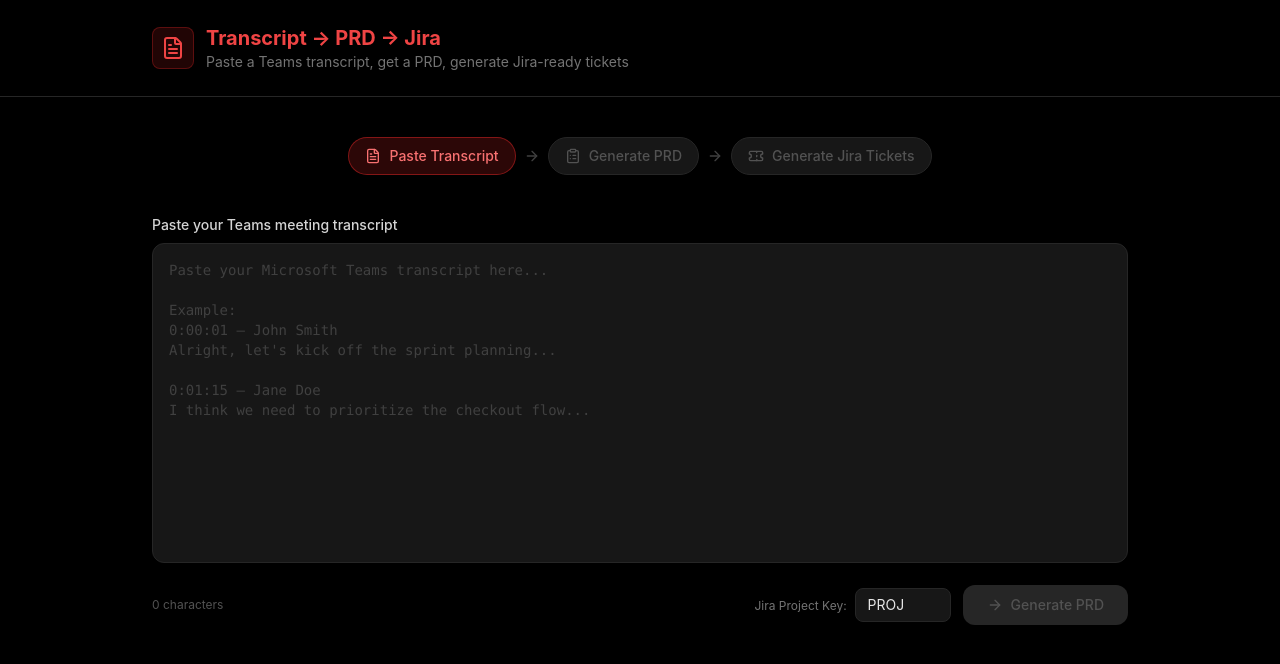
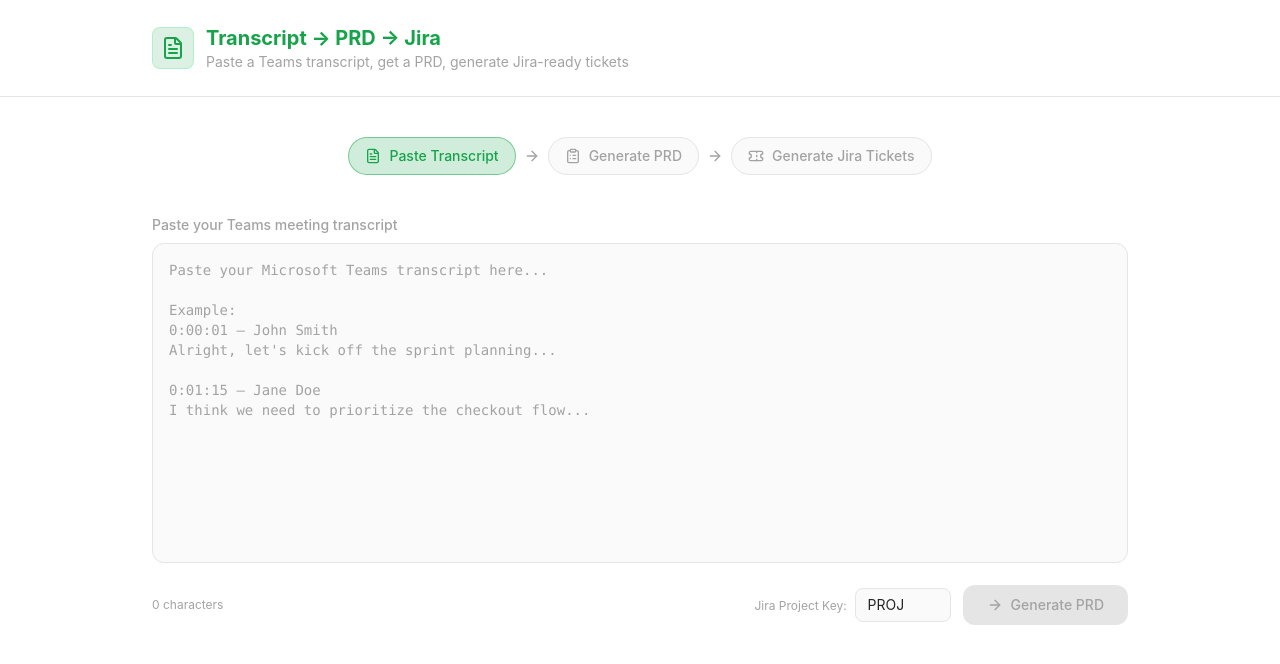
Before and after one commit to Jay-Uppaluri/transcriptToJira, a React (Vite) app: page / in a window 1280 px wide. Shown: the top 664 px of the page. Built offline with nearby package versions, Linux system fonts and the light colour scheme; the HTML template or start-up script is replaced by a standard one.

Commit message:
Change color theme to white and green

```diff
--- a/src/App.jsx
+++ b/src/App.jsx
@@ -18,11 +18,11 @@
         const active = current === s.id;
         return (
           <React.Fragment key={s.id}>
-            <div className={`flex items-center gap-2 px-4 py-2 rounded-full text-sm font-medium transition-all ${active ? 'bg-red-600/20 text-red-400 border border-red-600/50' : done ? 'bg-red-900/30 text-red-300 border border-red-800/50' : 'bg-neutral-900 text-neutral-600 border border-neutral-800'}`}>
+            <div className={`flex items-center gap-2 px-4 py-2 rounded-full text-sm font-medium transition-all ${active ? 'bg-green-600/20 text-green-600 border border-green-600/50' : done ? 'bg-green-100/30 text-green-500 border border-green-300/50' : 'bg-neutral-50 text-neutral-400 border border-neutral-200'}`}>
               {done ? <CheckCircle2 size={16} /> : <Icon size={16} />}
               {s.label}
             </div>
-            {i < steps.length - 1 && <ArrowRight size={16} className="text-neutral-700" />}
+            {i < steps.length - 1 && <ArrowRight size={16} className="text-neutral-400" />}
           </React.Fragment>
         );
       })}
@@ -33,8 +33,8 @@
 function TicketCard({ ticket, index }) {
   const [open, setOpen] = useState(false);
   const f = ticket.fields;
-  const priorityColors = { Highest: 'text-red-400', High: 'text-red-500', Medium: 'text-red-600', Low: 'text-neutral-400', Lowest: 'text-neutral-500' };
-  const typeColors = { Epic: 'bg-red-900/40 text-red-300', Story: 'bg-red-900/30 text-red-400', Task: 'bg-neutral-800 text-neutral-300', Bug: 'bg-red-600/20 text-red-400' };
+  const priorityColors = { Highest: 'text-green-600', High: 'text-green-600', Medium: 'text-green-700', Low: 'text-neutral-400', Lowest: 'text-neutral-400' };
+  const typeColors = { Epic: 'bg-green-100/40 text-green-500', Story: 'bg-green-100/30 text-green-600', Task: 'bg-neutral-200 text-neutral-400', Bug: 'bg-green-600/20 text-green-600' };
 
   function extractText(node) {
     if (!node) return '';
@@ -44,24 +44,24 @@
   }
 
   return (
-    <div className="bg-neutral-900 rounded-xl border border-neutral-800 hover:border-red-900/60 transition-all overflow-hidden">
+    <div className="bg-neutral-50 rounded-xl border border-neutral-200 hover:border-green-300/60 transition-all overflow-hidden">
       <div className="p-4 cursor-pointer flex items-start justify-between gap-3" onClick={() => setOpen(!open)}>
         <div className="flex-1 min-w-0">
           <div className="flex items-center gap-2 mb-1 flex-wrap">
-            <span className={`text-xs px-2 py-0.5 rounded-full font-medium ${typeColors[f.issuetype?.name] || 'bg-neutral-800 text-neutral-400'}`}>{f.issuetype?.name || 'Task'}</span>
-            <span className={`text-xs font-medium ${priorityColors[f.priority?.name] || 'text-neutral-500'}`}>{f.priority?.name}</span>
-            {f.labels?.map(l => <span key={l} className="text-xs bg-neutral-800 text-neutral-400 px-2 py-0.5 rounded">{l}</span>)}
+            <span className={`text-xs px-2 py-0.5 rounded-full font-medium ${typeColors[f.issuetype?.name] || 'bg-neutral-200 text-neutral-400'}`}>{f.issuetype?.name || 'Task'}</span>
+            <span className={`text-xs font-medium ${priorityColors[f.priority?.name] || 'text-neutral-400'}`}>{f.priority?.name}</span>
+            {f.labels?.map(l => <span key={l} className="text-xs bg-neutral-200 text-neutral-400 px-2 py-0.5 rounded">{l}</span>)}
           </div>
-          <h3 className="font-semibold text-neutral-100 text-sm">{f.summary}</h3>
+          <h3 className="font-semibold text-neutral-900 text-sm">{f.summary}</h3>
         </div>
-        {open ? <ChevronUp size={16} className="text-neutral-500 shrink-0 mt-1" /> : <ChevronDown size={16} className="text-neutral-500 shrink-0 mt-1" />}
+        {open ? <ChevronUp size={16} className="text-neutral-400 shrink-0 mt-1" /> : <ChevronDown size={16} className="text-neutral-400 shrink-0 mt-1" />}
       </div>
       {open && (
-        <div className="px-4 pb-4 border-t border-neutral-800 pt-3">
+        <div className="px-4 pb-4 border-t border-neutral-200 pt-3">
           <div className="text-xs text-neutral-400 whitespace-pre-wrap leading-relaxed mb-3 break-words overflow-hidden">{extractText(f.description)}</div>
           <details className="group">
-            <summary className="text-xs text-neutral-600 cursor-pointer hover:text-neutral-400 transition-colors">View raw JSON</summary>
-            <pre className="mt-2 text-xs text-neutral-500 bg-black rounded-lg p-3 overflow-x-auto overflow-y-auto max-h-60 break-all whitespace-pre-wrap">{JSON.stringify(ticket, null, 2)}</pre>
+            <summary className="text-xs text-neutral-400 cursor-pointer hover:text-neutral-400 transition-colors">View raw JSON</summary>
+            <pre className="mt-2 text-xs text-neutral-400 bg-white rounded-lg p-3 overflow-x-auto overflow-y-auto max-h-60 break-all whitespace-pre-wrap">{JSON.stringify(ticket, null, 2)}</pre>
           </details>
         </div>
       )}
@@ -116,17 +116,17 @@
   }
 
   return (
-    <div className="min-h-screen bg-black text-neutral-100">
+    <div className="min-h-screen bg-white text-neutral-900">
       {/* Header */}
-      <header className="border-b border-neutral-800 bg-black">
+      <header className="border-b border-neutral-200 bg-white">
         <div className="max-w-5xl mx-auto px-6 py-6">
           <div className="flex items-center gap-3">
-            <div className="p-2 bg-red-600/15 rounded-lg border border-red-800/50">
-              <FileText size={24} className="text-red-500" />
+            <div className="p-2 bg-green-600/15 rounded-lg border border-green-300/50">
+              <FileText size={24} className="text-green-600" />
             </div>
             <div>
-              <h1 className="text-xl font-bold text-red-500">Transcript → PRD → Jira</h1>
-              <p className="text-sm text-neutral-500">Paste a Teams transcript, get a PRD, generate Jira-ready tickets</p>
+              <h1 className="text-xl font-bold text-green-600">Transcript → PRD → Jira</h1>
+              <p className="text-sm text-neutral-400">Paste a Teams transcript, get a PRD, generate Jira-ready tickets</p>
             </div>
           </div>
         </div>
@@ -136,7 +136,7 @@
         <StepIndicator current={step} />
 
         {error && (
-          <div className="mb-6 p-4 bg-red-900/20 border border-red-800/50 rounded-xl flex items-center gap-3 text-red-400 text-sm">
+          <div className="mb-6 p-4 bg-green-100/20 border border-green-300/50 rounded-xl flex items-center gap-3 text-green-600 text-sm">
             <AlertCircle size={18} />
             {error}
           </div>
@@ -145,20 +145,20 @@
         {/* Step 1: Transcript Input */}
         {step === 1 && (
           <div>
-            <label className="block text-sm font-medium text-neutral-300 mb-2">Paste your Teams meeting transcript</label>
+            <label className="block text-sm font-medium text-neutral-400 mb-2">Paste your Teams meeting transcript</label>
             <textarea
-              className="w-full h-80 bg-neutral-900 border border-neutral-800 rounded-xl p-4 text-sm text-neutral-200 placeholder-neutral-700 focus:outline-none focus:border-red-700 focus:ring-1 focus:ring-red-900/50 resize-none font-mono"
+              className="w-full h-80 bg-neutral-50 border border-neutral-200 rounded-xl p-4 text-sm text-neutral-800 placeholder-neutral-400 focus:outline-none focus:border-green-500 focus:ring-1 focus:ring-green-300/50 resize-none font-mono"
               placeholder={"Paste your Microsoft Teams transcript here...\n\nExample:\n0:00:01 — John Smith\nAlright, let's kick off the sprint planning...\n\n0:01:15 — Jane Doe\nI think we need to prioritize the checkout flow..."}
               value={transcript}
               onChange={e => setTranscript(e.target.value)}
             />
             <div className="flex items-center justify-between mt-4">
-              <span className="text-xs text-neutral-600">{transcript.length.toLocaleString()} characters</span>
+              <span className="text-xs text-neutral-400">{transcript.length.toLocaleString()} characters</span>
               <div className="flex items-center gap-3">
                 <div>
-                  <label className="text-xs text-neutral-500 mr-2">Jira Project Key:</label>
+                  <label className="text-xs text-neutral-400 mr-2">Jira Project Key:</label>
                   <input
-                    className="bg-neutral-900 border border-neutral-800 rounded-lg px-3 py-1.5 text-sm text-neutral-200 w-24 focus:outline-none focus:border-red-700"
+                    className="bg-neutral-50 border border-neutral-200 rounded-lg px-3 py-1.5 text-sm text-neutral-800 w-24 focus:outline-none focus:border-green-500"
                     value={projectKey}
                     onChange={e => setProjectKey(e.target.value.toUpperCase())}
                     placeholder="PROJ"
@@ -167,7 +167,7 @@
                 <button
                   onClick={generatePRD}
                   disabled={!transcript.trim() || loading}
-                  className="flex items-center gap-2 bg-red-600 hover:bg-red-500 disabled:bg-neutral-800 disabled:text-neutral-600 text-white px-6 py-2.5 rounded-xl font-medium text-sm transition-all"
+                  className="flex items-center gap-2 bg-green-600 hover:bg-green-500 disabled:bg-neutral-200 disabled:text-neutral-400 text-white px-6 py-2.5 rounded-xl font-medium text-sm transition-all"
                 >
                   {loading ? <Loader2 size={16} className="animate-spin" /> : <ArrowRight size={16} />}
                   Generate PRD
@@ -181,25 +181,25 @@
         {step === 2 && (
           <div>
             <div className="flex items-center justify-between mb-3">
-              <label className="text-sm font-medium text-neutral-300">Generated PRD</label>
+              <label className="text-sm font-medium text-neutral-400">Generated PRD</label>
               <div className="flex gap-2">
-                <button onClick={() => setStep(1)} className="text-xs text-neutral-500 hover:text-neutral-300 transition-colors">← Back to transcript</button>
-                <button onClick={() => copyToClipboard(prd, 'prd')} className="flex items-center gap-1 text-xs text-neutral-500 hover:text-red-400 transition-colors">
+                <button onClick={() => setStep(1)} className="text-xs text-neutral-400 hover:text-neutral-400 transition-colors">← Back to transcript</button>
+                <button onClick={() => copyToClipboard(prd, 'prd')} className="flex items-center gap-1 text-xs text-neutral-400 hover:text-green-600 transition-colors">
                   <Copy size={12} /> {copied === 'prd' ? 'Copied!' : 'Copy'}
                 </button>
               </div>
             </div>
             <textarea
-              className="w-full h-96 bg-neutral-900 border border-neutral-800 rounded-xl p-4 text-sm text-neutral-200 focus:outline-none focus:border-red-700 focus:ring-1 focus:ring-red-900/50 resize-none font-mono leading-relaxed"
+              className="w-full h-96 bg-neutral-50 border border-neutral-200 rounded-xl p-4 text-sm text-neutral-800 focus:outline-none focus:border-green-500 focus:ring-1 focus:ring-green-300/50 resize-none font-mono leading-relaxed"
               value={prd}
               onChange={e => setPrd(e.target.value)}
             />
-            <p className="text-xs text-neutral-600 mt-2 mb-4">You can edit the PRD above before generating tickets.</p>
+            <p className="text-xs text-neutral-400 mt-2 mb-4">You can edit the PRD above before generating tickets.</p>
             <div className="flex justify-end">
               <button
                 onClick={generateTickets}
                 disabled={loading}
-                className="flex items-center gap-2 bg-red-600 hover:bg-red-500 disabled:bg-neutral-800 disabled:text-neutral-600 text-white px-6 py-2.5 rounded-xl font-medium text-sm transition-all"
+                className="flex items-center gap-2 bg-green-600 hover:bg-green-500 disabled:bg-neutral-200 disabled:text-neutral-400 text-white px-6 py-2.5 rounded-xl font-medium text-sm transition-all"
               >
                 {loading ? <Loader2 size={16} className="animate-spin" /> : <Ticket size={16} />}
                 Generate Jira Tickets
@@ -213,14 +213,14 @@
           <div>
             <div className="flex items-center justify-between mb-4">
               <div>
-                <h2 className="text-lg font-semibold text-neutral-100">{tickets.length} Jira Tickets Generated</h2>
-                <p className="text-xs text-neutral-500">Each ticket is in exact Jira REST API format (POST /rest/api/3/issue)</p>
+                <h2 className="text-lg font-semibold text-neutral-900">{tickets.length} Jira Tickets Generated</h2>
+                <p className="text-xs text-neutral-400">Each ticket is in exact Jira REST API format (POST /rest/api/3/issue)</p>
               </div>
               <div className="flex gap-2">
-                <button onClick={() => setStep(2)} className="text-xs text-neutral-500 hover:text-neutral-300 transition-colors">← Back to PRD</button>
+                <button onClick={() => setStep(2)} className="text-xs text-neutral-400 hover:text-neutral-400 transition-colors">← Back to PRD</button>
                 <button
                   onClick={() => copyToClipboard(JSON.stringify(tickets, null, 2), 'tickets')}
-                  className="flex items-center gap-1 text-xs bg-neutral-900 border border-neutral-800 hover:border-red-800/50 text-neutral-400 px-3 py-1.5 rounded-lg transition-all"
+                  className="flex items-center gap-1 text-xs bg-neutral-50 border border-neutral-200 hover:border-green-300/50 text-neutral-400 px-3 py-1.5 rounded-lg transition-all"
                 >
                   <Copy size={12} /> {copied === 'tickets' ? 'Copied!' : 'Copy All JSON'}
                 </button>
@@ -232,19 +232,19 @@
 
             {/* Raw JSON export */}
             <details className="group">
-              <summary className="text-sm text-neutral-500 cursor-pointer hover:text-red-400 transition-colors font-medium">View full JSON payload</summary>
-              <pre className="mt-3 text-xs text-neutral-500 bg-neutral-900 border border-neutral-800 rounded-xl p-4 overflow-x-auto overflow-y-auto max-h-96 whitespace-pre-wrap break-all">{JSON.stringify(tickets, null, 2)}</pre>
+              <summary className="text-sm text-neutral-400 cursor-pointer hover:text-green-600 transition-colors font-medium">View full JSON payload</summary>
+              <pre className="mt-3 text-xs text-neutral-400 bg-neutral-50 border border-neutral-200 rounded-xl p-4 overflow-x-auto overflow-y-auto max-h-96 whitespace-pre-wrap break-all">{JSON.stringify(tickets, null, 2)}</pre>
             </details>
 
             {/* Jira submit placeholder */}
-            <div className="mt-8 p-6 bg-neutral-900 border border-dashed border-red-900/40 rounded-xl">
+            <div className="mt-8 p-6 bg-neutral-50 border border-dashed border-green-300/40 rounded-xl">
               <div className="flex items-center gap-3 mb-2">
-                <Send size={18} className="text-red-600/60" />
+                <Send size={18} className="text-green-700/60" />
                 <h3 className="font-medium text-neutral-400">Submit to Jira</h3>
               </div>
-              <p className="text-sm text-neutral-500">
-                The Jira API integration endpoint is stubbed at <code className="text-red-400 bg-black px-1.5 py-0.5 rounded text-xs">POST /api/submit-to-jira</code>.
-                Open <code className="text-red-400 bg-black px-1.5 py-0.5 rounded text-xs">server.js</code> and wire up your Jira base URL, email, and API token to push these tickets directly.
+              <p className="text-sm text-neutral-400">
+                The Jira API integration endpoint is stubbed at <code className="text-green-600 bg-white px-1.5 py-0.5 rounded text-xs">POST /api/submit-to-jira</code>.
+                Open <code className="text-green-600 bg-white px-1.5 py-0.5 rounded text-xs">server.js</code> and wire up your Jira base URL, email, and API token to push these tickets directly.
               </p>
             </div>
           </div>
```
